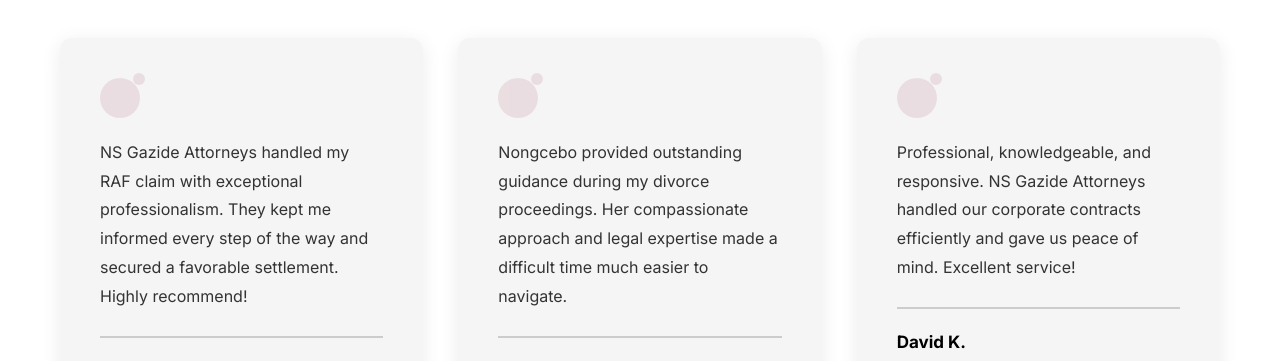
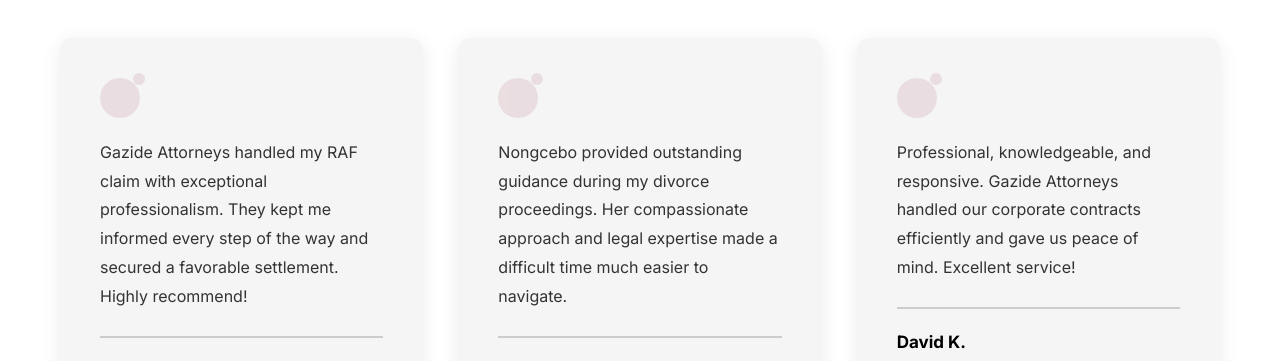
Before and after one commit to Tyrese-Mv/ns_gazide-website, a React (Vite) app: page / in a window 1280 px wide. Shown: the part 2060-2421 px from the top of the page. Built offline with nearby package versions, Linux system fonts and the light colour scheme.

Commit message:
Update testimonials in Home page to remove "NS" from attorney name for branding consistency.

```diff
--- a/src/pages/Home.jsx
+++ b/src/pages/Home.jsx
@@ -32,7 +32,7 @@
 
   const testimonials = [
     {
-      text: "NS Gazide Attorneys handled my RAF claim with exceptional professionalism. They kept me informed every step of the way and secured a favorable settlement. Highly recommend!",
+      text: "Gazide Attorneys handled my RAF claim with exceptional professionalism. They kept me informed every step of the way and secured a favorable settlement. Highly recommend!",
       author: "Thabo M.",
       case: "Road Accident Fund Claim"
     },
@@ -42,7 +42,7 @@
       case: "Family Law Matter"
     },
     {
-      text: "Professional, knowledgeable, and responsive. NS Gazide Attorneys handled our corporate contracts efficiently and gave us peace of mind. Excellent service!",
+      text: "Professional, knowledgeable, and responsive. Gazide Attorneys handled our corporate contracts efficiently and gave us peace of mind. Excellent service!",
       author: "David K.",
       case: "Corporate Law"
     }
```
